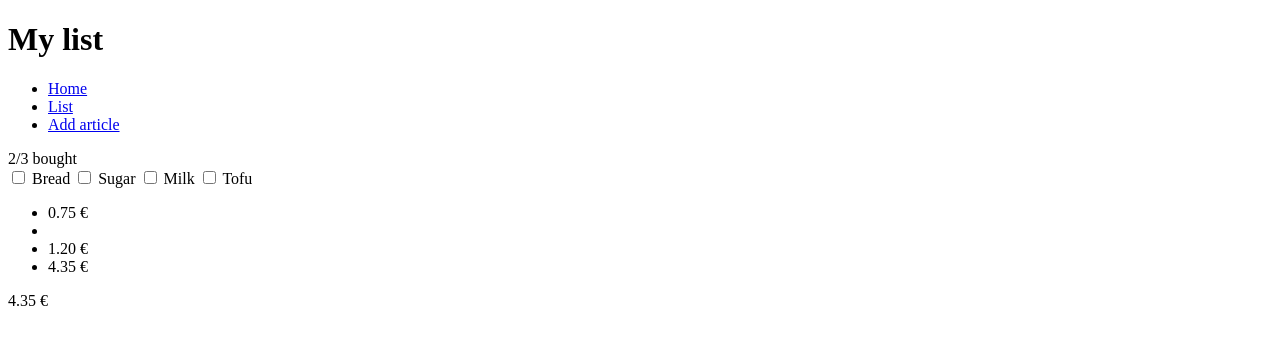
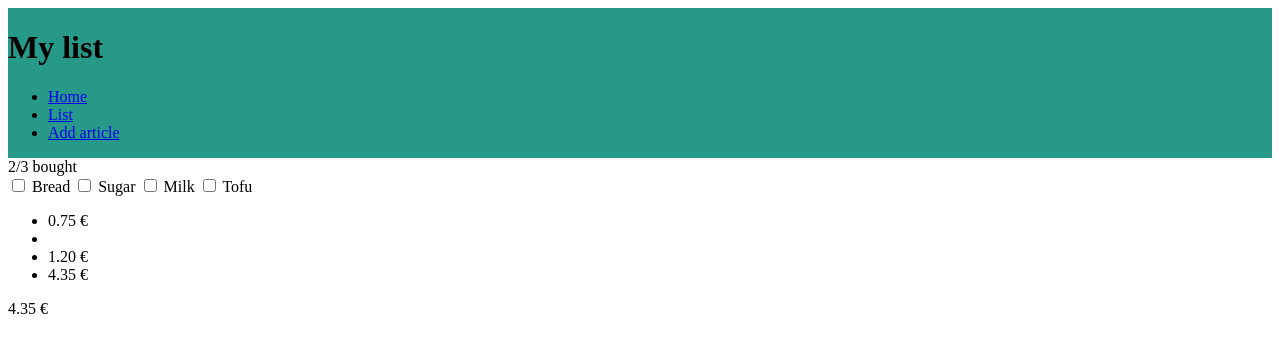
Before and after one commit to AnnaMaPe/202301-w1ch3-Anna-Marrodan, a website built with Parcel: page src/index.html in a window 1280 px wide. Built offline with nearby package versions, Linux system fonts and the light colour scheme.

Commit message:
Start css file

```diff
--- a/src/index.html
+++ b/src/index.html
@@ -5,7 +5,7 @@
   <meta charset="UTF-8">
   <meta http-equiv="X-UA-Compatible" content="IE=edge">
   <meta name="viewport" content="width=device-width, initial-scale=1.0">
-  <link rel="icon" type="image/x-icon" href="/images/download.jpeg">
+  <link rel="icon" type="image/x-icon" href="images/download.jpeg">
   <link type="text/css" href="style.css" rel="stylesheet">
   <title>My Shopping list</title>
 </head>
--- a/src/style.css
+++ b/src/style.css
@@ -0,0 +1,4 @@
+.container {
+  background-color: #279989;
+  display: flex;
+}
```
Also changed, not shown: src/images/download.jpeg (renamed from images/download.jpeg).
